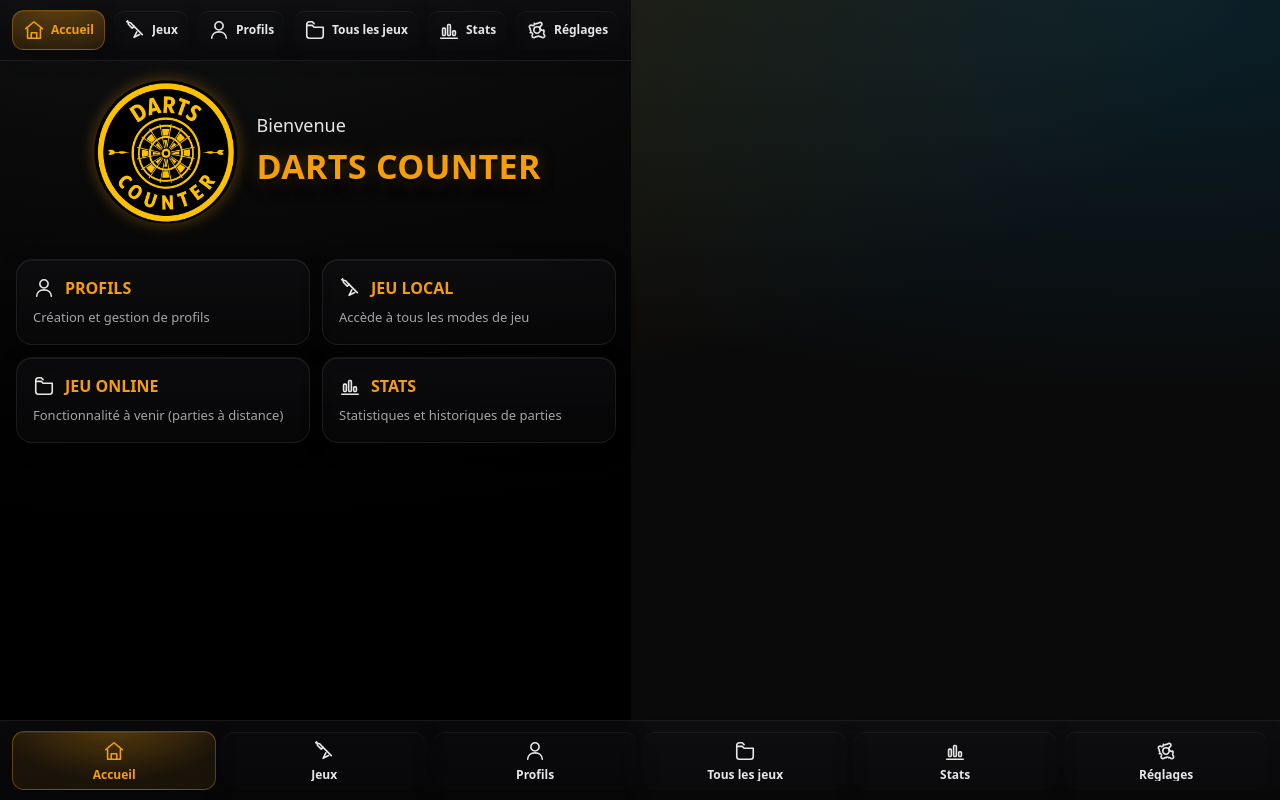
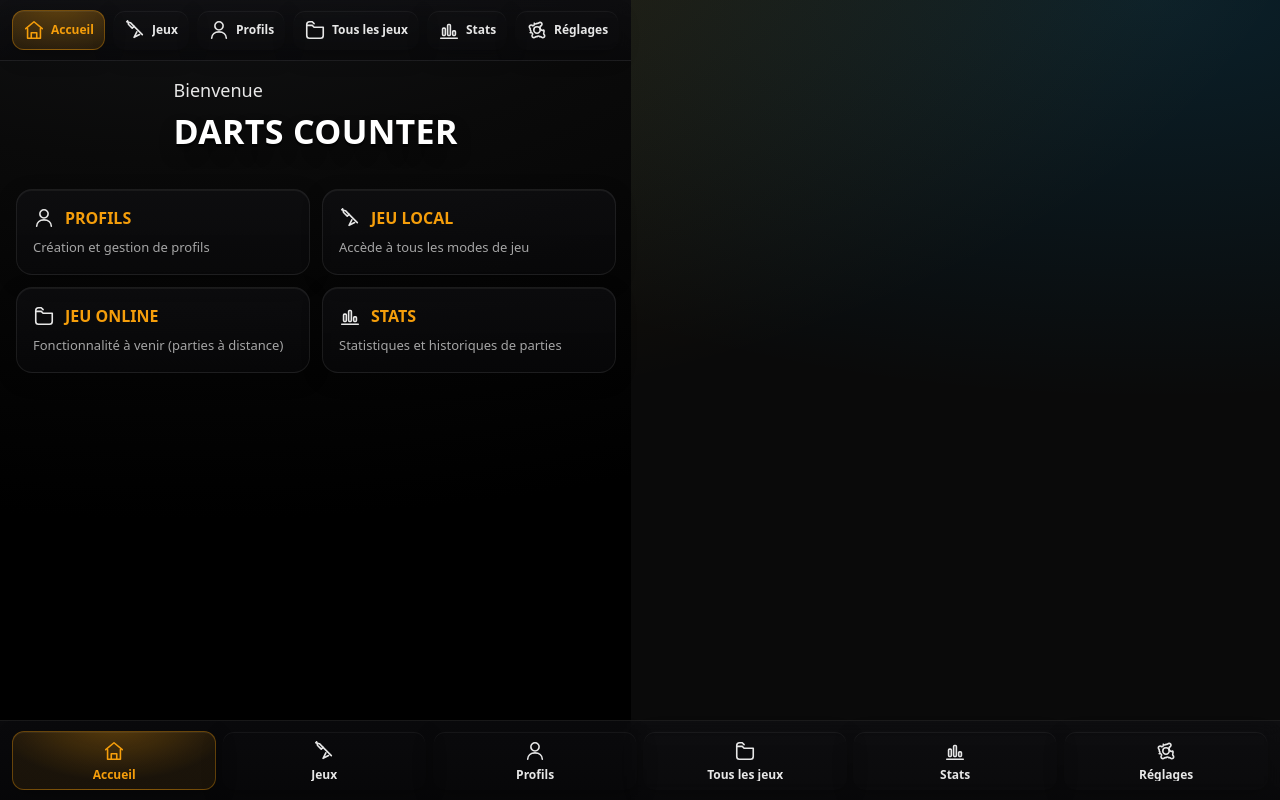
Before and after one commit to perrinalexandre38530-star/-DARTS-Counter-, a React (Vite) app: page / in a window 1280 px wide. Built offline with nearby package versions, Linux system fonts and the light colour scheme.

Commit message:
Refactor header section layout and styles

```diff
--- a/src/App.tsx
+++ b/src/App.tsx
@@ -647,16 +647,6 @@
       marginBottom: 8,
     }}
   >
-          <img
-            src="/LOGO DARTS COUNTER.png"
-            alt="Darts Counter Logo"
-            style={{
-              width: 150,
-              height: 150,
-              objectFit: "contain",
-              filter: "drop-shadow(0 0 8px rgba(245,158,11,.35))",
-            }}
-          />
     <div style={{ textAlign: "left" }}>
       <div style={{ fontSize: 18, opacity: 0.9 }}>Bienvenue</div>
       <div
@@ -665,9 +655,9 @@
           fontSize: 34,
           letterSpacing: 0.3,
           marginTop: 2,
-                color: "var(--c-primary)",
+          color: "var(--vc-primary)",
           textShadow:
-                  "0 3px 0 rgba(0,0,0,.55), 0 0 18px rgba(245,158,11,.25), 0 10px 16px rgba(0,0,0,.35)",
+            "0 3px 0 rgba(0,0,0,.55), 0 10px 16px rgba(0,0,0,.35)",
         }}
       >
         DARTS COUNTER
```
Lines whose indentation alone changed are shown as unchanged.
